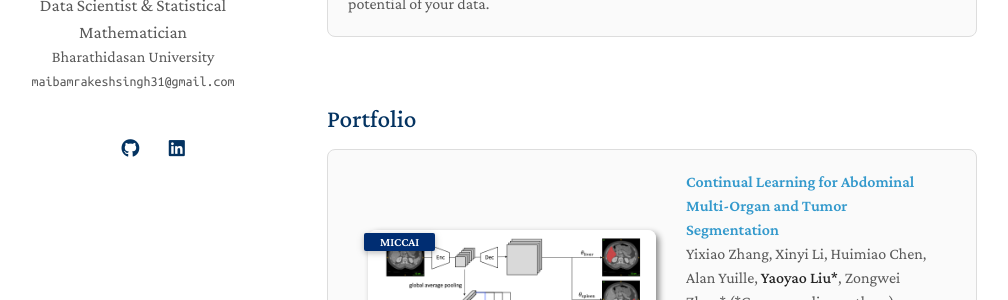
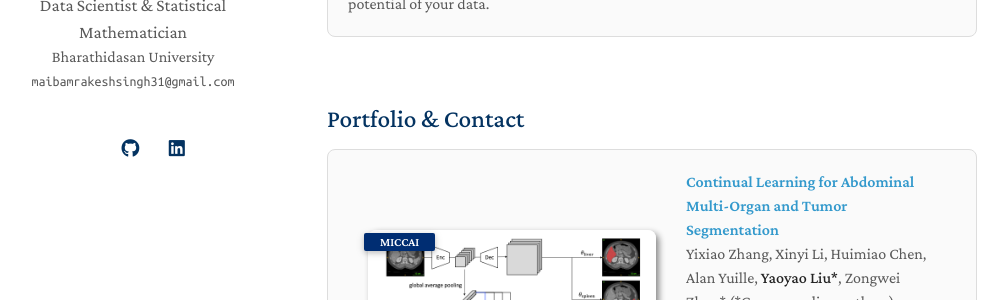
Before and after one commit to maibamrakeshsingh/mimi, a Jekyll site: the page built from index.md, in a window 1280 px wide and 900 px high. Shown: the part 311-611 px from the top of the window, without its empty margins (143-1151 px from the left). Built offline with Jekyll 4.4.1, drawn with Linux system fonts in a browser that asks for light colours; a style sheet for code colours, icons or effects is not loaded; our own code applies the rules of GitHub Pages for plain Markdown files.

Commit message:
Update index.md

```diff
--- a/index.md
+++ b/index.md
@@ -15,7 +15,7 @@ I am a Data Scientist dedicated to helping you uncover meaningful insights and t
 
 <br><br>
 
-## Portfolio
+## Portfolio & Contact
 <div class="section-box" style="margin-top: 10px;">
   {% include_relative _includes/publications.md %}
 </div>
```
